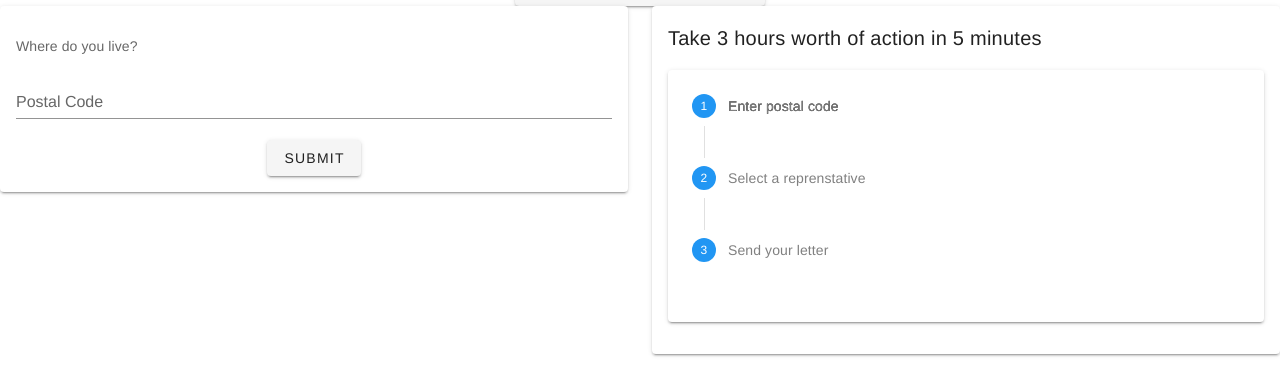
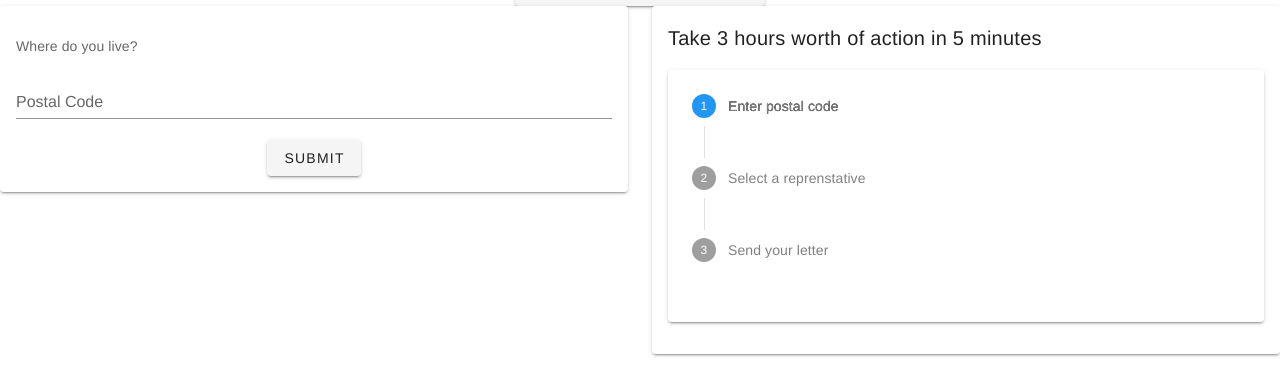
Before and after one commit to OpenSourceFellows/amplify, a Vue app: page /campaign/1 in a window 1280 px wide. Shown: the part 185-557 px from the top of the page. Built offline with nearby package versions, Linux system fonts and the light colour scheme.

Commit message:
Checkpoints steppers for step 1 and step2

```diff
--- a/src/components/LetterDisplay.vue
+++ b/src/components/LetterDisplay.vue
@@ -6,21 +6,46 @@
             >
 
             <v-card-text>
-                <v-stepper complete vertical>
-                    <v-stepper-step color="blue" step="1">
+                <v-stepper vertical>
+
+
+                        <v-stepper-step v-if="isStep1 == true" color="blue" step="1" complete>
                         Enter postal code
-                    </v-stepper-step>
+                        </v-stepper-step>
+
+
+
+                        <v-stepper-step  v-else color="blue" step="1">
+                        Enter postal code
+                        </v-stepper-step>
+
 
                     <v-stepper-content step="1"> </v-stepper-content>
 
-                    <v-stepper-step color="green" step="2">
+
+                        <v-stepper-step v-if="isStep2 == true" color="blue" step="2" complete>
                         Select a reprenstative
+                        </v-stepper-step>
+
+
+                        <v-stepper-step v-else color="blue" step="2">
+                        Select a reprenstative
+                        </v-stepper-step>
+
+
+                    <v-stepper-content step="2"> </v-stepper-content>
+
+
+                        <v-stepper-step  v-if="isStep3 == true" color="blue" step="3" complete>
+                        Send your letter
                     </v-stepper-step>
 
-                    <v-stepper-content step="2"> </v-stepper-content>
-                    <v-stepper-step step="3">
+
+                        <v-stepper-step v-else color="blue" step="3" >
                         Send your letter
                     </v-stepper-step>
+
+
 
                     <v-stepper-content step="3"> </v-stepper-content>
                 </v-stepper>
@@ -35,6 +60,7 @@
 
   export default  {
     name: 'letter-display',
+    props: ['isStep1', 'isStep2', 'isStep3'],
     data () {
       return {
 
@@ -45,7 +71,7 @@
     },
     computed: {
 
-    }
+    },
 }
 </script>
 
@@ -54,11 +80,6 @@
     height: 500px;
 }
 
-.v-stepper__step__step {
-    background-color: #2196f3 !important;
-    border-color: #2196f3 !important;
-}
-
 .v-stepper__label {
     color: grey !important;
 }
--- a/src/components/LetterLoad.vue
+++ b/src/components/LetterLoad.vue
@@ -1,11 +1,6 @@
 <template lang="html">
     <section class="letter-load">
         <v-card>
-            <!-- <v-card-title>{{ repName }}</v-card-title>
-            <v-card-text>
-                {{ letterBody }}
-            </v-card-text> -->
-
             <div v-show="isSubmitted">
                 <v-card-title>{{ repName }}</v-card-title>
                 <v-card-text>
--- a/src/components/SearchReps.vue
+++ b/src/components/SearchReps.vue
@@ -35,7 +35,7 @@
                 </div>
             </v-col>
             <v-col cols="6">
-                <letter-display v-if="shouldRender"></letter-display>
+                <letter-display v-if="shouldRender" :is-step1="isStep1" :is-step2="isStep2" :is-step3="isStep3"></letter-display>
                 <letter-load v-else :repName="repName" :letterBody="letterBody">
                 </letter-load>
             </v-col>
@@ -67,7 +67,10 @@ import axios from 'axios';
           congressMembers:[],
           hasContent: false,
           search: "",
-          shouldRender:true
+          shouldRender:true,
+          isStep1: Boolean,
+          isStep2: Boolean,
+          isStep3: Boolean,
       }
     },
     methods: {
@@ -90,7 +93,7 @@ import axios from 'axios';
                     'https://murmuring-headland-63935.herokuapp.com/api/lob/templates/' + latestVersion
                     );
                 this.letterBody = letter.data.versions[0].html;
-
+                this.isStep2 = true;
 
 
             } catch(e){
@@ -113,6 +116,7 @@ import axios from 'axios';
             this.congressMembers = res.data;
             this.hasContent=true;
             console.log(res.data);
+            this.isStep1 = true;
         } catch (e) {
             console.error(e);
         }
```
